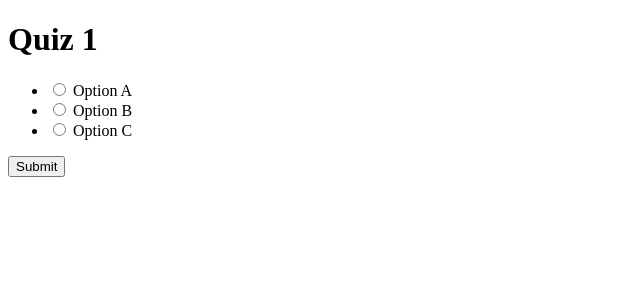
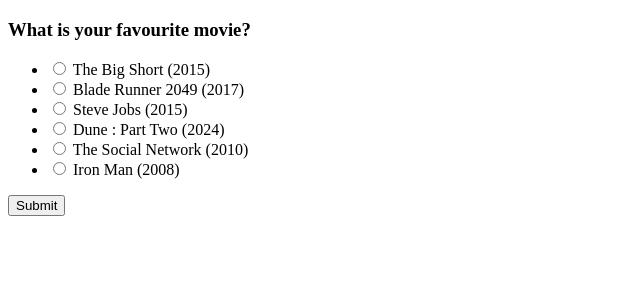
Before and after one commit to AdinoAdi-kudos/TT10-08, a Flask app: page / in a window 1280 px wide. Shown: the top 300 px of the page, without its empty margins (0-640 px from the left). Run offline with Flask 3, Linux system fonts and the light colour scheme.

Commit message:
Update New Question quiz1.html

```diff
--- a/templates/quiz1.html
+++ b/templates/quiz1.html
@@ -4,20 +4,32 @@
     <title>Quiz 1</title>
   </head>
   <body>
-    <h1>Quiz 1</h1>
+    <h3>What is your favourite movie?</h3>
     <form id="quiz-form" method="post">
       <ul>
         <li>
-          <input type="radio" name="answer" value="A" />
-          <label>Option A</label>
+          <input type="radio" name="answer" value="FOM" />
+          <label>The Big Short (2015)</label>
         </li>
         <li>
-          <input type="radio" name="answer" value="B" />
-          <label>Option B</label>
+          <input type="radio" name="answer" value="FCM" />
+          <label>Blade Runner 2049 (2017)</label>
         </li>
         <li>
-          <input type="radio" name="answer" value="C" />
-          <label>Option C</label>
+          <input type="radio" name="answer" value="FAC" />
+          <label>Steve Jobs (2015)</label>
+        </li>
+        <li>
+          <input type="radio" name="answer" value="FCA" />
+          <label>Dune : Part Two (2024)</label>
+        </li>
+        <li>
+          <input type="radio" name="answer" value="FCI" />
+          <label>The Social Network (2010)</label>
+        </li>
+        <li>
+          <input type="radio" name="answer" value="FOE" />
+          <label>Iron Man (2008)</label>
         </li>
       </ul>
       <button type="submit">Submit</button>
```
